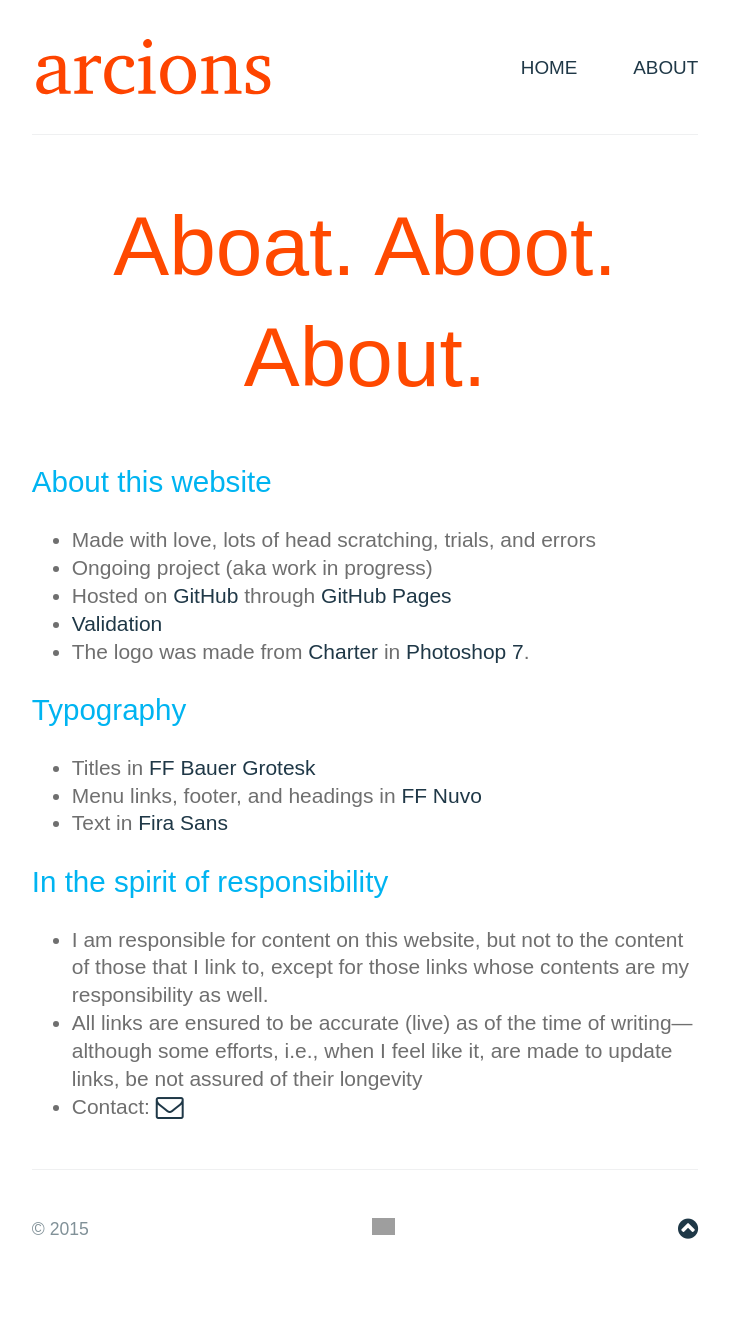
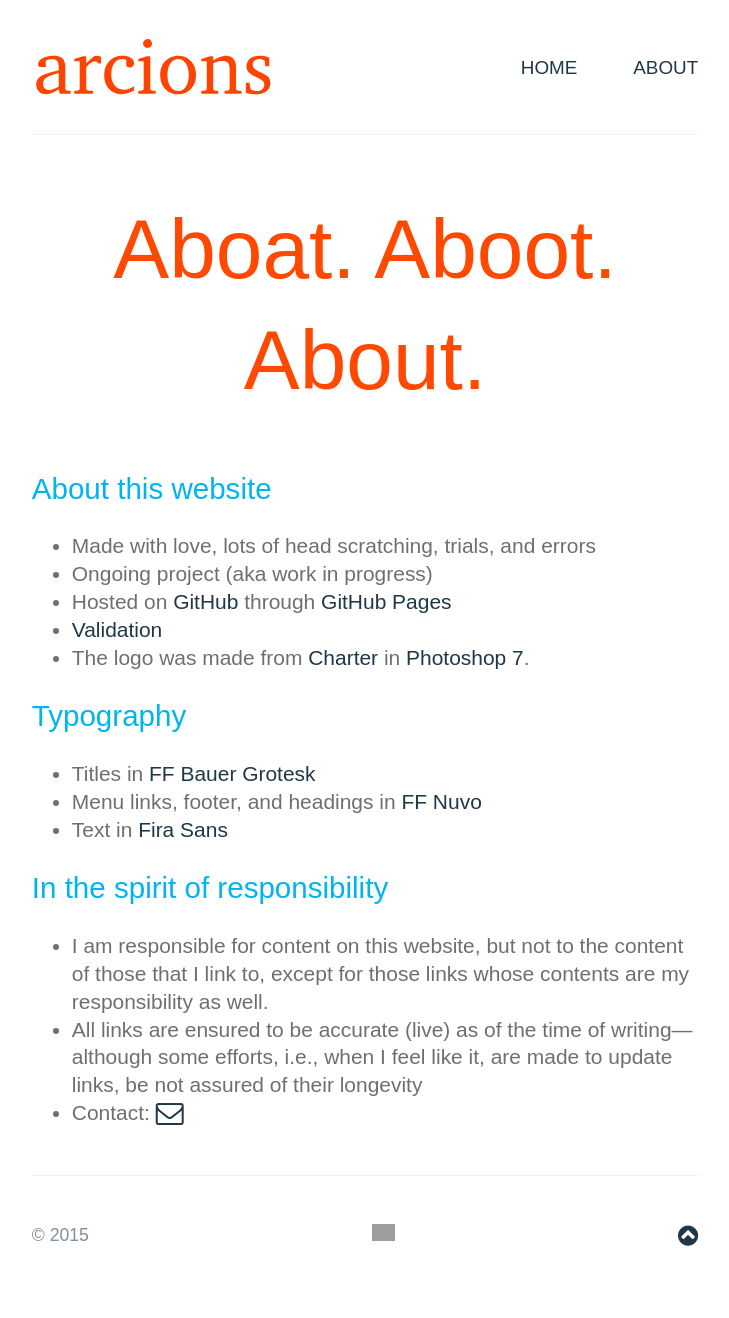
Before and after one commit to arcions/arcions.github.io, a Jekyll site: the page built from about/index.html, in a window 1280 px wide. Shown: the whole page, without its empty margins (275-1004 px from the left). Built offline with Jekyll 4.4.1, drawn with Linux system fonts in a browser that asks for light colours; nearby versions of some CDN libraries; some web fonts are replaced; Markdown is read by kramdown in place of the engine named in the settings; grey boxes are pictures that could not be loaded.

Commit message:
Update main.css

```diff
--- a/stylesheets/main.css
+++ b/stylesheets/main.css
@@ -205,13 +205,13 @@ h6 {
 /* Page header */
   @media screen and (min-width: 64em) {
     .page-header {
-      padding: 1.5rem 0.75rem; } }
+      padding: 1.7rem 0; } }
   @media screen and (min-width: 42em) and (max-width: 64em) {
     .page-header {
-      padding: 1rem 0.5rem; } }
+      padding: 1rem 0; } }
   @media screen and (max-width: 42em) {
     .page-header {
-      padding: 0.5rem 0.25rem; } }
+      padding: 0.5rem 0; } }
 
 /* Project tagline */
   @media screen and (min-width: 64em) {
```
